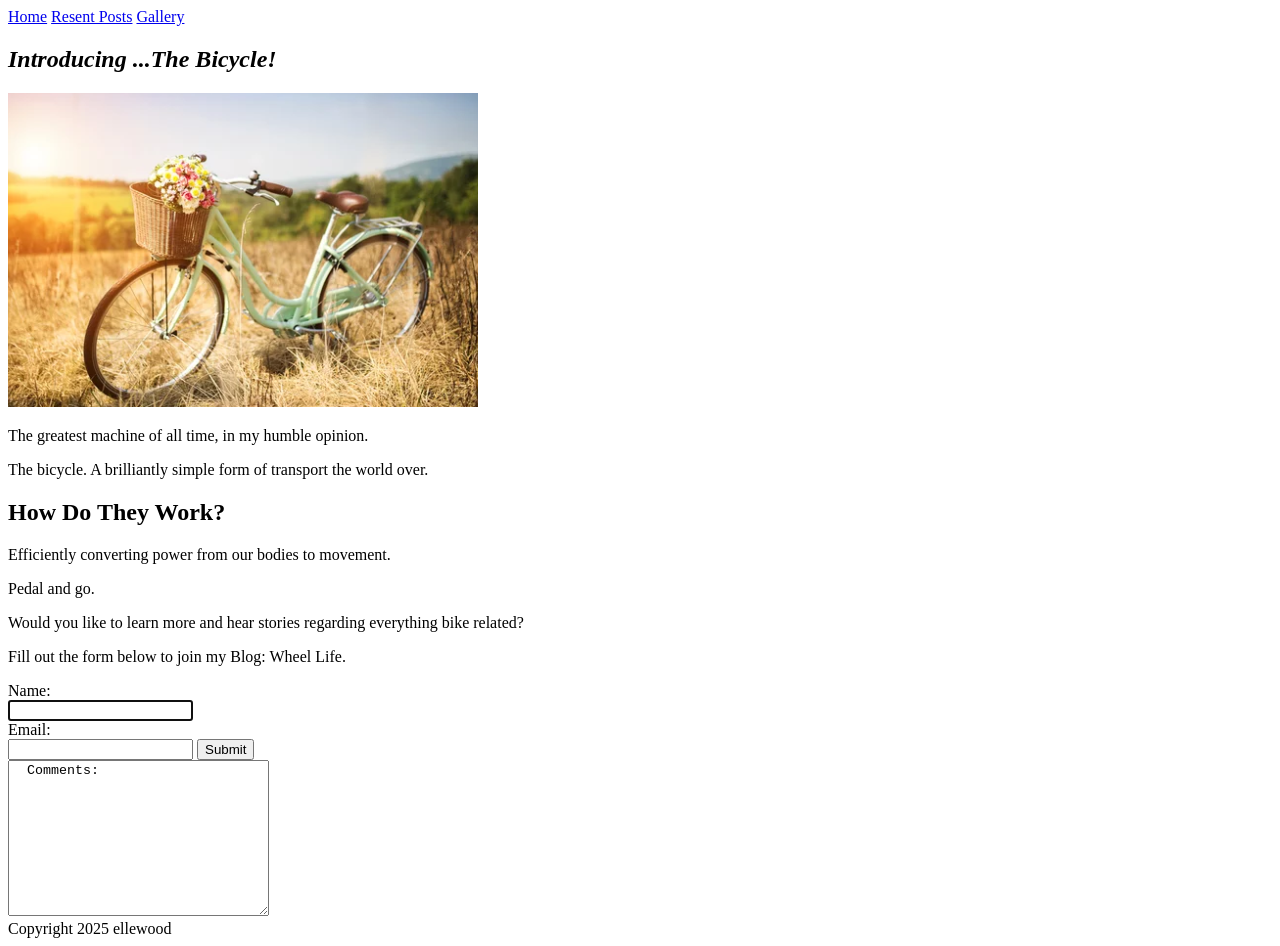
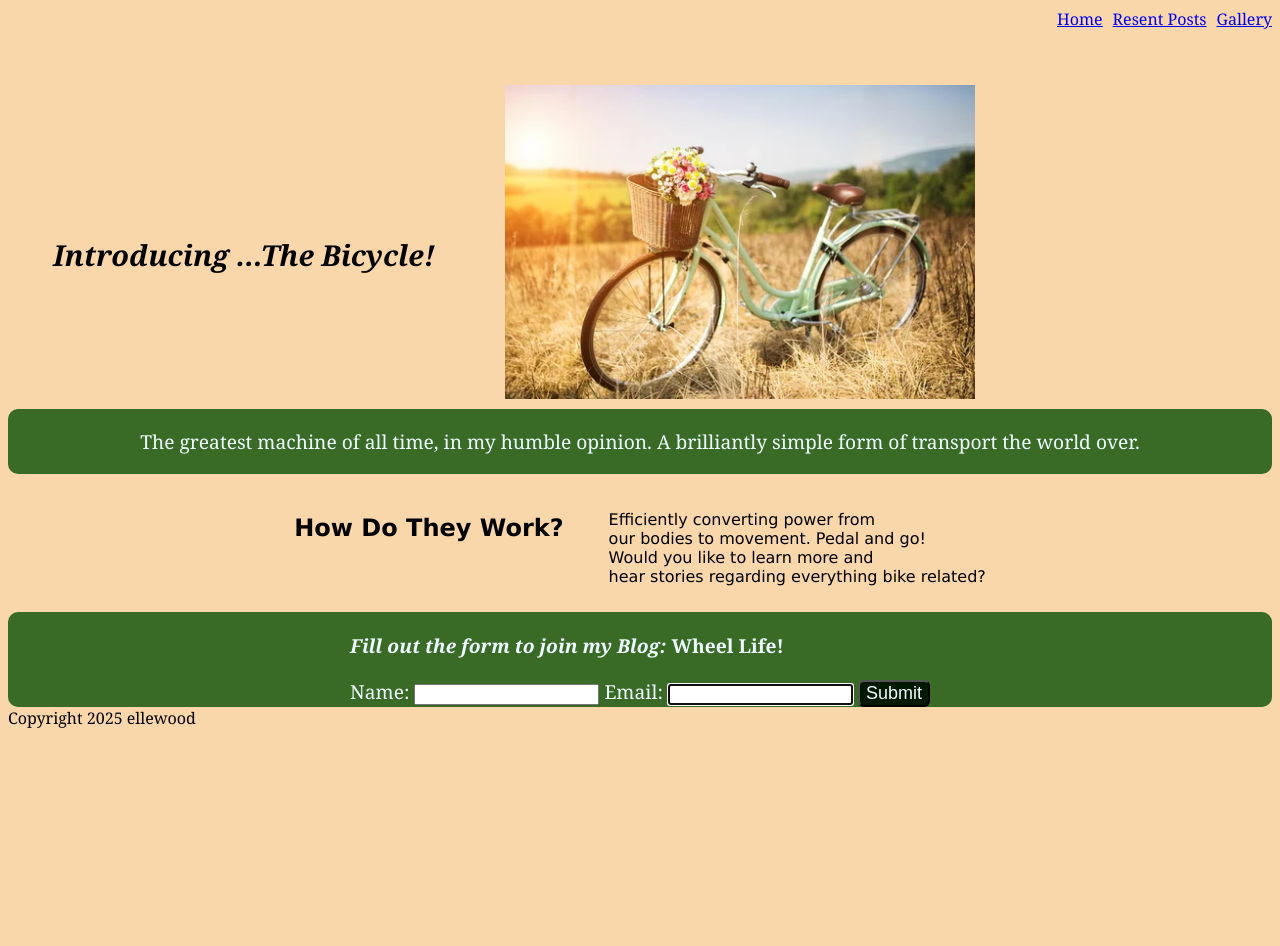
Before and after one commit to woodville2/week-2-guided-project, a plain HTML site: page index.html in a window 1280 px wide. After the commit the page ends 800 px from the top, so only its background shows below. Drawn offline with Linux system fonts and the light colour scheme.

Commit message:
added radius to boarders

```diff
--- a/index.html
+++ b/index.html
@@ -7,65 +7,69 @@
     <link
       rel="shortcut icon"
       href="icons8-bicycle-48.png"
-      type="image/x-con
-    "
+      type="image/x-icon"
     />
     <link rel="stylesheet" href="style.css" />
   </head>
   <body>
     <header>
+
       <nav class="navigation">
+
         <a href="home">Home</a>
         <a href="Recent Posts"> Resent Posts</a>
         <a href="Gallery"> Gallery</a>
       </nav>
     </header>
     <main>
-      <section>
-        <h1><em> <strong>Introducing ...The Bicycle!</strong></em></h1>
-        <img src="introducing the bicycle.png" alt="old bike with flower basket">
-        <p>The greatest machine of all time, in my humble opinion.</p>
-        <p>
-          The bicycle. A brilliantly simple form of transport the world over.
+      <section class="beginning">
+        <h1>
+          <em> <strong>Introducing ...The Bicycle!</strong></em>
+        </h1>
+        <img
+          src="introducing the bicycle.png"
+          alt="old bike with flower basket"
+        />
+    </section>
+        <div>
+        <p>The greatest machine of all time, in my humble opinion.
+         A brilliantly simple form of transport the world over.
         </p>
-      </section>
-      <section>
+    </div>
+
+      <section class="middlesection">
         <h2>How Do They Work?</h2>
-        <p>Efficiently converting power from our bodies to movement.</p>
-        <p>Pedal and go.</p>
-        <p>
-          Would you like to learn more and hear stories regarding everything
+        <p>Efficiently converting power from <br>our bodies to movement.
+        Pedal and go! <br>
+
+          Would you like to learn more and <br>hear stories regarding everything
           bike related?
         </p>
-        <p>Fill out the form below to join my Blog: Wheel Life.</p>
+
       </section>
       <div>
+      <span>
+        <p><em><strong>Fill out the form to join my Blog:</em> Wheel Life!</strong><p>
         <form action="" method="post" id="blog" class="form">
-          <label for="name" style="display: block"> Name:</label>
+          <label for="name" > Name:</label>
           <input
             type="text"
             id="name"
             aria-required="true"
-            autofocus
-            required
+
           />
-          <label for=" email" style="display: block"> Email:</label>
+          <label for="email"> Email:</label>
           <input
             type="text"
             id="email"
             aria-required="true"
-            autofocus
-            required
+            autofocus required
           />
+            <button>Submit</button>
+        </form>
 
-          <button>Submit</button>
-          <div>
-            <textarea name=" message" id="message" cols="30" rows="10">
-  Comments:</textarea
-            >
-          </div>
-        </form>
-      </div>
+    </span>
+</div>
     </main>
     <footer>Copyright 2025 ellewood</footer>
   </body>
--- a/style.css
+++ b/style.css
@@ -0,0 +1,61 @@
+body {
+  background-color: rgba(250, 214, 167, 0.959);
+  font-family: Cambria, Cochin, Georgia, Times, "Times New Roman", serif;
+}
+
+.navbar{display:flex;
+margin-top:15px;
+font-family: Impact, Haettenschweiler, 'Arial Narrow Bold', sans-serif;
+
+background-color: rgba(12, 238, 241, 0.644);
+margin-left: 10px;}
+
+h1 {
+  display: flex;
+  margin-top: 150px;
+  margin-right: 50px;
+}
+
+.navigation {
+  display: flex;
+  justify-content: end;
+  gap: 10px;
+}
+.middlesection {
+    font-family: Verdana, Geneva, Tahoma, sans-serif;
+    font-weight: 500;
+  display: flex;
+ justify-content: center;
+  margin-top: 20px;
+  gap: 45px;
+  padding: bottom 10px; ;
+}
+
+.beginning {
+    font-size: larger;
+  display: flex;
+ margin-left: 45px;
+
+  margin-top: 55px;
+  gap:20px;
+}
+
+div {
+  display: flex;
+  justify-content: center;
+  font-size: larger;
+  margin-top: 10px;
+
+  color: azure;
+  background-color: rgba(3, 77, 3, 0.781);
+  border-radius: 10px;
+}
+
+
+
+button {
+  background-color: rgb(1, 24, 1);
+  font-size: large;
+  border-radius: 6px;
+  color: azure;
+}
```
